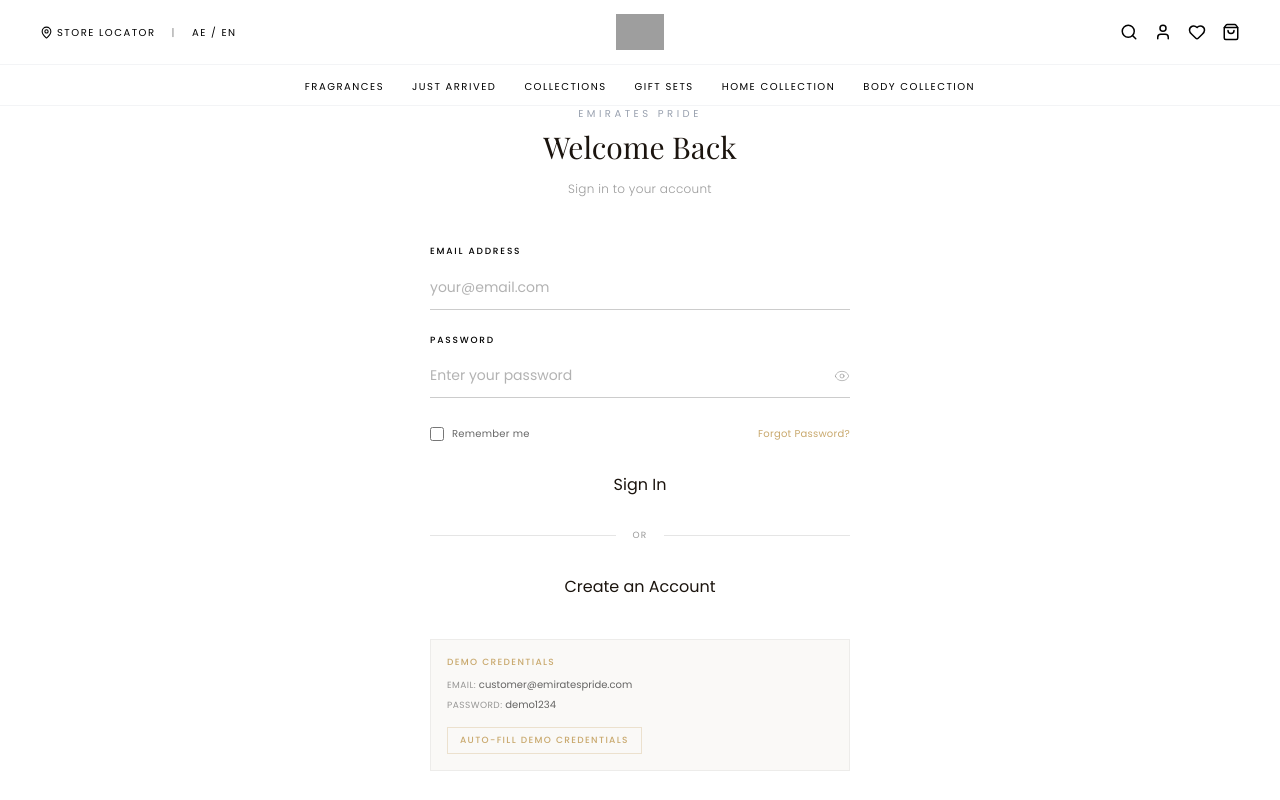
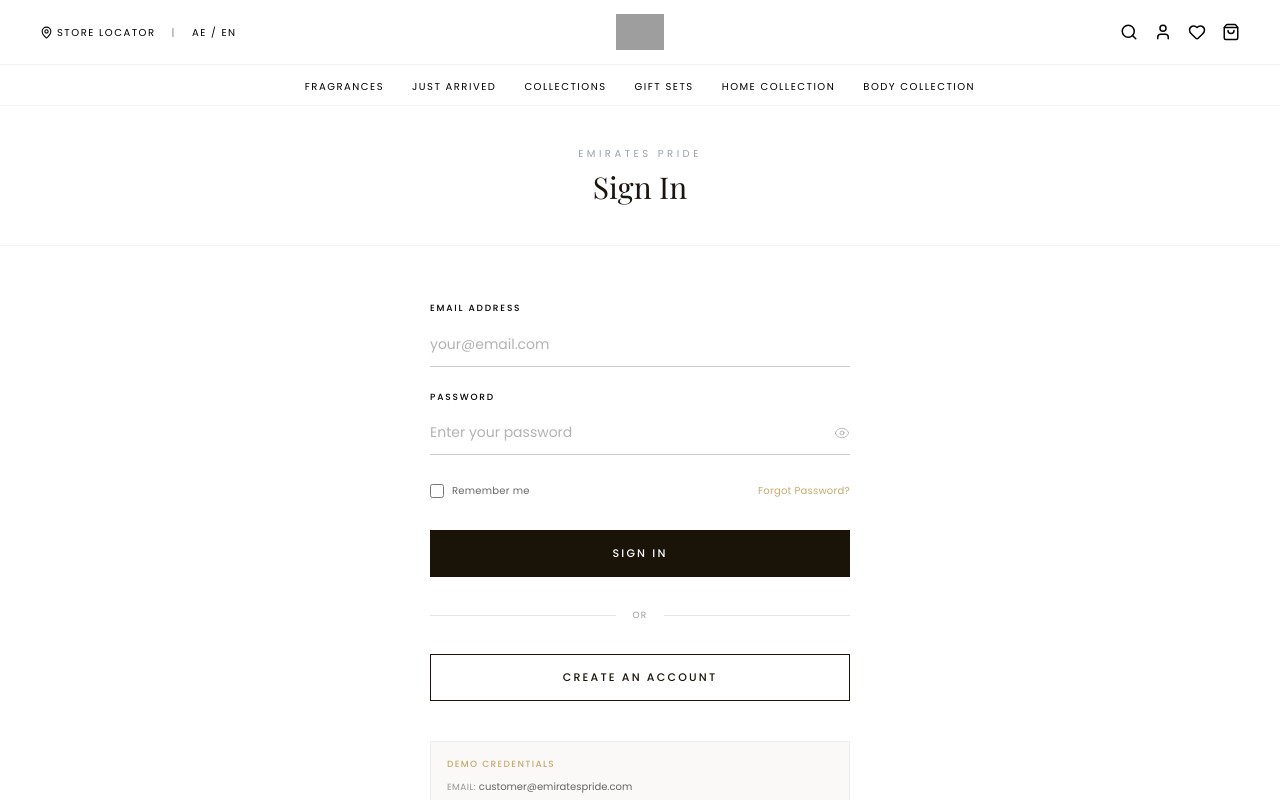
Before and after one commit to muhsiltomsher-cloud/epp-redesign, a Next.js app: page /login in a window 1280 px wide. Shown: the top 800 px of the page. Built offline with nearby package versions, Linux system fonts and the light colour scheme; grey boxes are pictures that could not be loaded.

Commit message:
Buttons: unify creed-button/epp-button styles; fix mini cart state refresh; fix login page layout
Co-authored-by: factory-droid[bot] <138933559+factory-droid[bot]@users.noreply.github.com>

```diff
--- a/src/app/globals.css
+++ b/src/app/globals.css
@@ -115,16 +115,68 @@
   @apply w-full;
 }
 
-.epp-button {
-  @apply bg-brand-dark text-white px-10 py-4 text-[11px] font-medium tracking-[0.2em] uppercase hover:bg-brand-gold transition-colors border border-brand-dark hover:border-brand-gold text-center;
+/* Primary button — black fill */
+.epp-button,
+.creed-button {
+  display: inline-block;
+  background-color: #1a1308;
+  color: #fff;
+  padding: 0.875rem 2.5rem;
+  font-size: 11px;
+  font-weight: 500;
+  letter-spacing: 0.2em;
+  text-transform: uppercase;
+  text-align: center;
+  border: 1px solid #1a1308;
+  cursor: pointer;
+  transition: background-color 0.2s, border-color 0.2s, color 0.2s;
+}
+.epp-button:hover,
+.creed-button:hover {
+  background-color: #c9a96e;
+  border-color: #c9a96e;
 }
 
-.epp-button-outline {
-  @apply bg-transparent text-brand-dark px-10 py-4 text-[11px] font-medium tracking-[0.2em] uppercase hover:bg-brand-dark hover:text-white transition-all duration-300 border border-brand-dark text-center;
+/* Outline button */
+.epp-button-outline,
+.creed-button-outline {
+  display: inline-block;
+  background-color: transparent;
+  color: #1a1308;
+  padding: 0.875rem 2.5rem;
+  font-size: 11px;
+  font-weight: 500;
+  letter-spacing: 0.2em;
+  text-transform: uppercase;
+  text-align: center;
+  border: 1px solid #1a1308;
+  cursor: pointer;
+  transition: background-color 0.2s, color 0.2s;
+}
+.epp-button-outline:hover,
+.creed-button-outline:hover {
+  background-color: #1a1308;
+  color: #fff;
 }
 
+/* Gold button */
 .epp-button-gold {
-  @apply bg-brand-gold text-white px-10 py-4 text-[11px] font-medium tracking-[0.2em] uppercase hover:bg-brand-dark transition-colors text-center;
+  display: inline-block;
+  background-color: #c9a96e;
+  color: #fff;
+  padding: 0.875rem 2.5rem;
+  font-size: 11px;
+  font-weight: 500;
+  letter-spacing: 0.2em;
+  text-transform: uppercase;
+  text-align: center;
+  border: 1px solid #c9a96e;
+  cursor: pointer;
+  transition: background-color 0.2s, border-color 0.2s;
+}
+.epp-button-gold:hover {
+  background-color: #1a1308;
+  border-color: #1a1308;
 }
 
 /* Hide scrollbar for horizontal scrolling containers */
--- a/src/app/login/page.tsx
+++ b/src/app/login/page.tsx
@@ -49,15 +49,15 @@
   return (
     <div className="min-h-screen bg-white flex flex-col">
       <Navbar />
-      <main className="flex-1 pt-[104px] md:pt-[106px] flex items-center justify-center px-4 py-12 md:py-20">
+      <main className="flex-1 pt-[104px] md:pt-[106px]">
+        {/* Page title — same as collection */}
+        <div className="border-b border-gray-100 py-8 md:py-10 text-center">
+          <p className="text-[10px] uppercase tracking-[0.35em] text-gray-400 mb-2">Emirates Pride</p>
+          <h1 className="text-2xl md:text-3xl font-serif">Sign In</h1>
+        </div>
+
+        <div className="flex justify-center px-4 py-10 md:py-14">
         <div className="w-full max-w-[420px]">
-          <div className="text-center mb-8 md:mb-12">
-            <p className="text-[10px] uppercase tracking-[0.35em] text-gray-400 mb-2">Emirates Pride</p>
-            <h1 className="text-2xl md:text-3xl font-serif mb-3 md:mb-4">Welcome Back</h1>
-            <p className="text-[11px] md:text-xs text-black/40 font-light tracking-wide">
-              Sign in to your account
-            </p>
-          </div>
 
           <form onSubmit={handleSubmit} className="flex flex-col gap-5 md:gap-6">
             {error && (
@@ -153,6 +153,7 @@
             </button>
           </div>
         </div>
+        </div>
       </main>
       <Footer />
     </div>
--- a/src/components/layout/Navbar.tsx
+++ b/src/components/layout/Navbar.tsx
@@ -25,8 +25,7 @@
   const pathname = usePathname();
   const logoUrl = "https://emiratespride.com/wp-content/uploads/2026/01/logo-epp.png";
 
-  useEffect(() => {
-    const updateCart = () => {
+  const refreshCart = () => {
     setCartCount(getCartCount());
     const items = getCart();
     setCartProducts(items.map(ci => {
@@ -34,8 +33,11 @@
       return p ? { id: p.id, name: p.name, image: p.image, price: p.price, currency: p.currency, qty: ci.quantity } : null;
     }).filter((x): x is { id: string; name: string; image: string; price: number; currency: string; qty: number } => x !== null));
   };
-    window.addEventListener("cart-updated", updateCart);
-    return () => window.removeEventListener("cart-updated", updateCart);
+
+  useEffect(() => {
+    refreshCart();
+    window.addEventListener("cart-updated", refreshCart);
+    return () => window.removeEventListener("cart-updated", refreshCart);
   }, []);
 
   useEffect(() => {
@@ -102,7 +104,7 @@
               </Link>
               <button
                 className={`relative transition-colors ${iconColor}`}
-                onClick={() => setIsCartOpen(true)}
+                onClick={() => { refreshCart(); setIsCartOpen(true); }}
                 aria-label="Bag"
               >
                 <ShoppingBag size={18} />
```
Lines whose indentation alone changed are shown as unchanged.
